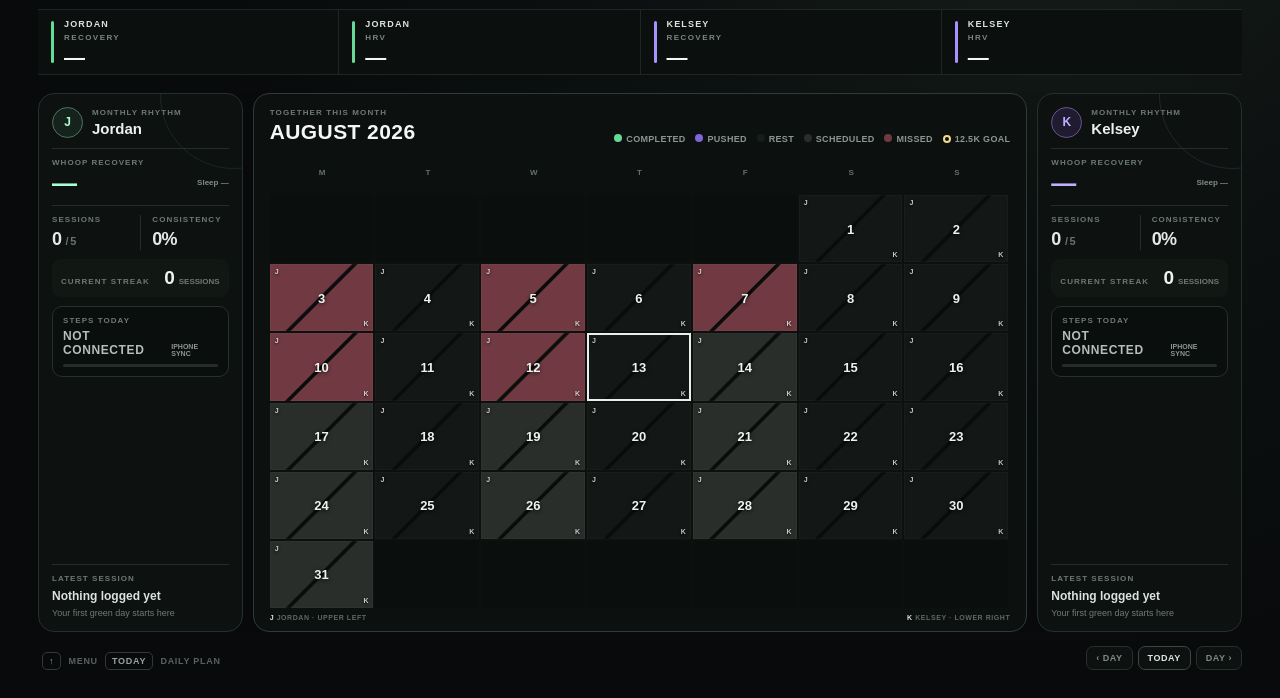
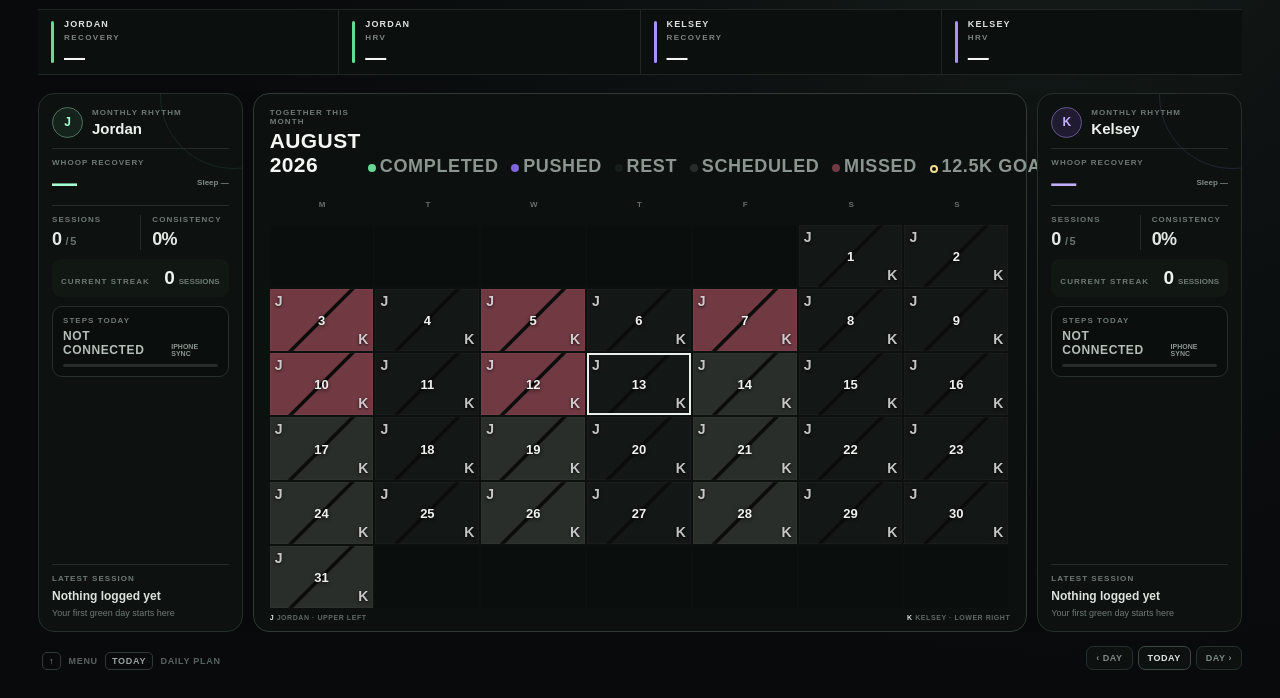
Before and after one commit to bencze2015/Shop-TV, a website: page index.html in a window 1280 px wide. Both pictures are taken after a click on the button "PROGRESS". Shown: the part 102-800 px from the top of the page. Drawn offline with Linux system fonts and the light colour scheme; no server answers.

Commit message:
Enlarge progress calendar labels (#25)
Double the calendar initials and progress legend text sizes.

```diff
--- a/index.html
+++ b/index.html
@@ -208,7 +208,7 @@
     .calendar-head{flex:0 0 auto;display:flex;align-items:flex-end;justify-content:space-between;margin-bottom:8px}
     .calendar-head span{display:block;color:#707a75;font-size:8px;font-weight:850;letter-spacing:.14em;text-transform:uppercase}
     .calendar-head strong{display:block;margin-top:3px;font-size:21px;letter-spacing:.02em}
-    .calendar-key{color:#8b9690;font-size:9px;font-weight:850;letter-spacing:.035em;text-transform:uppercase;white-space:nowrap}
+    .calendar-key{color:#8b9690;font-size:18px;font-weight:850;letter-spacing:.035em;text-transform:uppercase;white-space:nowrap}
     .calendar-key i{display:inline-block;width:8px;height:8px;margin:0 4px 0 7px;border-radius:50%;background:#171d1a}
     .calendar-key i.done{background:#65d995}
     .calendar-key i.pushed{background:#8064d9}
@@ -221,7 +221,7 @@
     .calendar-day.filled{box-shadow:inset 0 0 0 1px rgba(255,255,255,.025)}
     .calendar-day.today{box-shadow:inset 0 0 0 2px #e9f0ec}
     .calendar-day b{position:absolute;z-index:2;left:50%;top:50%;color:#edf2ef;font-size:13px;font-weight:850;transform:translate(-50%,-50%);text-shadow:0 1px 4px rgba(0,0,0,.8)}
-    .calendar-initial{position:absolute;z-index:2;color:rgba(255,255,255,.76);font-size:7px;font-weight:900;text-shadow:0 1px 3px rgba(0,0,0,.8)}
+    .calendar-initial{position:absolute;z-index:2;color:rgba(255,255,255,.76);font-size:14px;font-weight:900;text-shadow:0 1px 3px rgba(0,0,0,.8)}
     .jordan-initial{left:5px;top:4px}
     .kelsey-initial{right:5px;bottom:4px}
     .step-goal-marker{position:absolute;z-index:3;width:9px;height:9px;border:2px solid rgba(241,220,145,.78);border-radius:50%;background:rgba(7,10,8,.5)}
```
Also changed, not shown: test/tv-browser-compat.test.js (+2 -1 lines).
